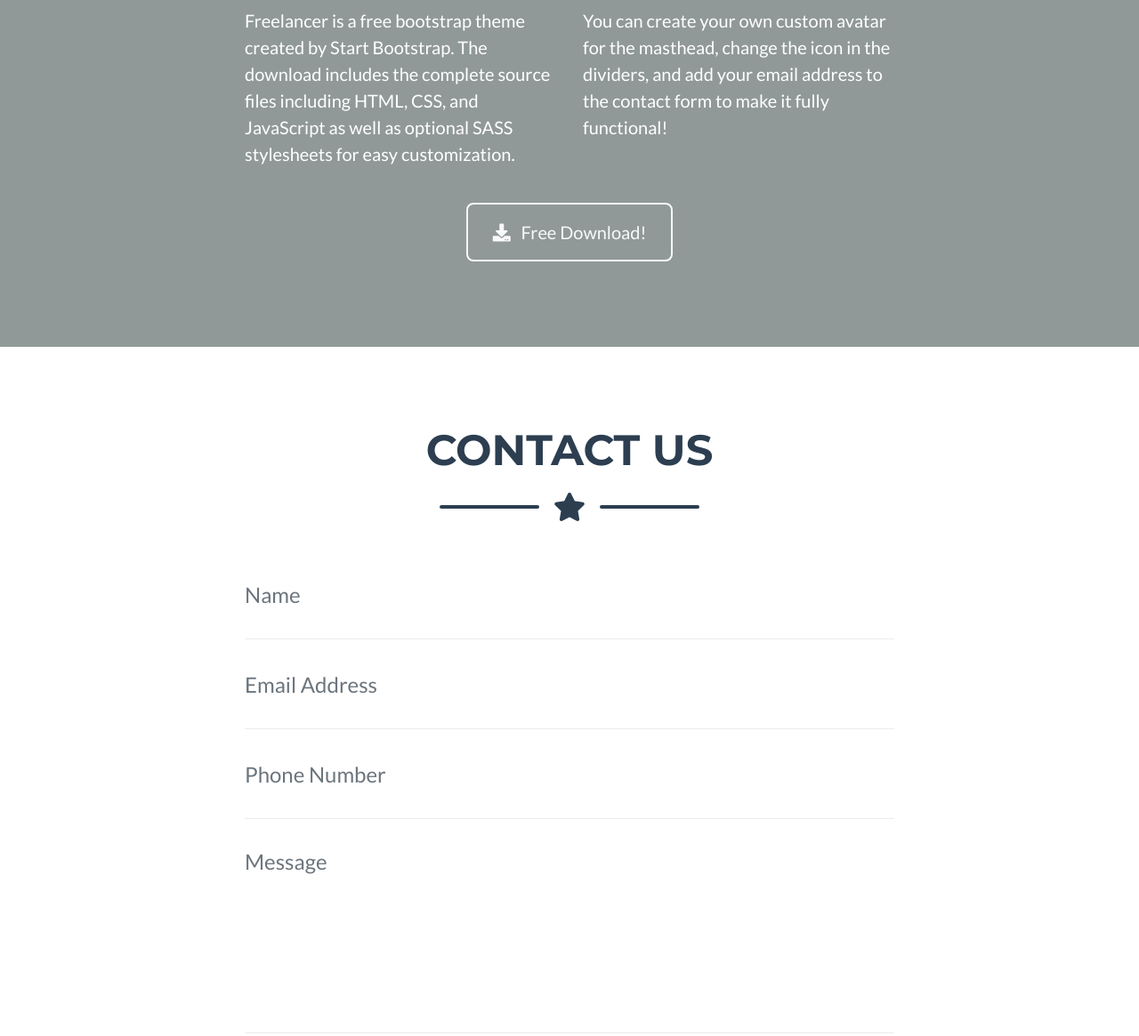
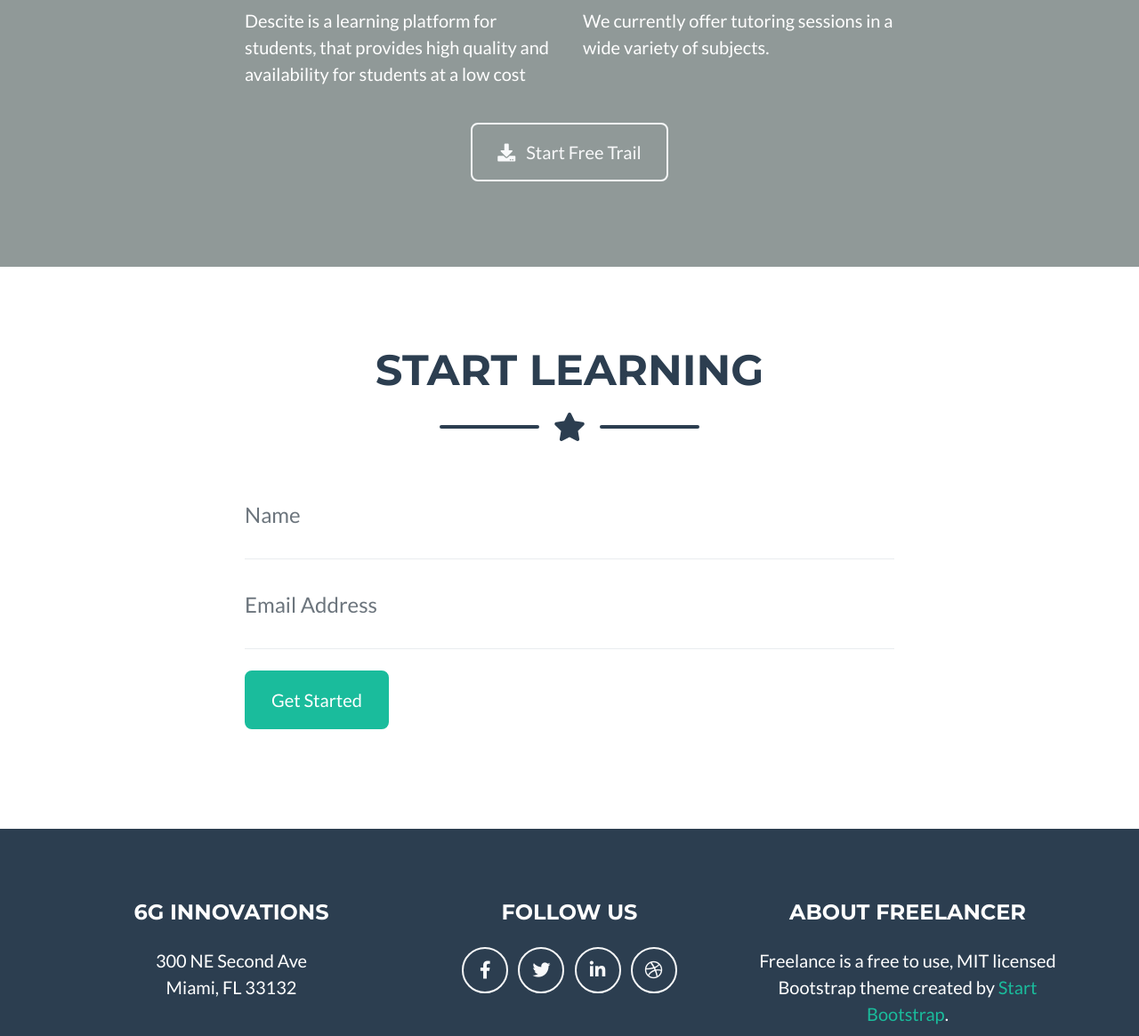
Before and after one commit to alexsaldana9/landingpage, a website with bundled scripts: page index.html in a window 1280 px wide. Shown: the part 1920-3085 px from the top of the page at 89% size. Built offline with nearby package versions, Linux system fonts and the light colour scheme.

Commit message:
sections and links

```diff
--- a/index.html
+++ b/index.html
@@ -187,18 +187,18 @@
       <!-- About Section Content -->
       <div class="row">
         <div class="col-lg-4 ml-auto">
-          <p class="lead">Freelancer is a free bootstrap theme created by Start Bootstrap. The download includes the complete source files including HTML, CSS, and JavaScript as well as optional SASS stylesheets for easy customization.</p>
+          <p class="lead">Descite is a learning platform for students, that provides high quality and availability for students at a low cost</p>
         </div>
         <div class="col-lg-4 mr-auto">
-          <p class="lead">You can create your own custom avatar for the masthead, change the icon in the dividers, and add your email address to the contact form to make it fully functional!</p>
+          <p class="lead">We currently offer tutoring sessions in a wide variety of subjects. </p>
         </div>
       </div>
 
       <!-- About Section Button -->
       <div class="text-center mt-4">
-        <a class="btn btn-xl btn-outline-light" href="https://startbootstrap.com/themes/freelancer/">
+        <a class="btn btn-xl btn-outline-light" href="#contact">
           <i class="fas fa-download mr-2"></i>
-          Free Download!
+          Start Free Trail
         </a>
       </div>
 
@@ -210,7 +210,7 @@
     <div class="container">
 
       <!-- Contact Section Heading -->
-      <h2 class="page-section-heading text-center text-uppercase text-secondary mb-0">Contact Us</h2>
+      <h2 class="page-section-heading text-center text-uppercase text-secondary mb-0">Start Learning</h2>
 
       <!-- Icon Divider -->
       <div class="divider-custom">
@@ -240,24 +240,24 @@
                 <p class="help-block text-danger"></p>
               </div>
             </div>
-            <div class="control-group">
+            <!-- <div class="control-group">
               <div class="form-group floating-label-form-group controls mb-0 pb-2">
                 <label>Phone Number</label>
                 <input class="form-control" id="phone" type="tel" placeholder="Phone Number" required="required" data-validation-required-message="Please enter your phone number.">
                 <p class="help-block text-danger"></p>
               </div>
-            </div>
-            <div class="control-group">
+            </div> -->
+            <!-- <div class="control-group">
               <div class="form-group floating-label-form-group controls mb-0 pb-2">
                 <label>Message</label>
                 <textarea class="form-control" id="message" rows="5" placeholder="Message" required="required" data-validation-required-message="Please enter a message."></textarea>
                 <p class="help-block text-danger"></p>
               </div>
-            </div>
+            </div> -->
             <br>
             <div id="success"></div>
             <div class="form-group">
-              <button type="submit" class="btn btn-primary btn-xl" id="sendMessageButton">Send</button>
+              <button type="submit" class="btn btn-primary btn-xl" id="sendMessageButton">Get Started</button>
             </div>
           </form>
         </div>
```
